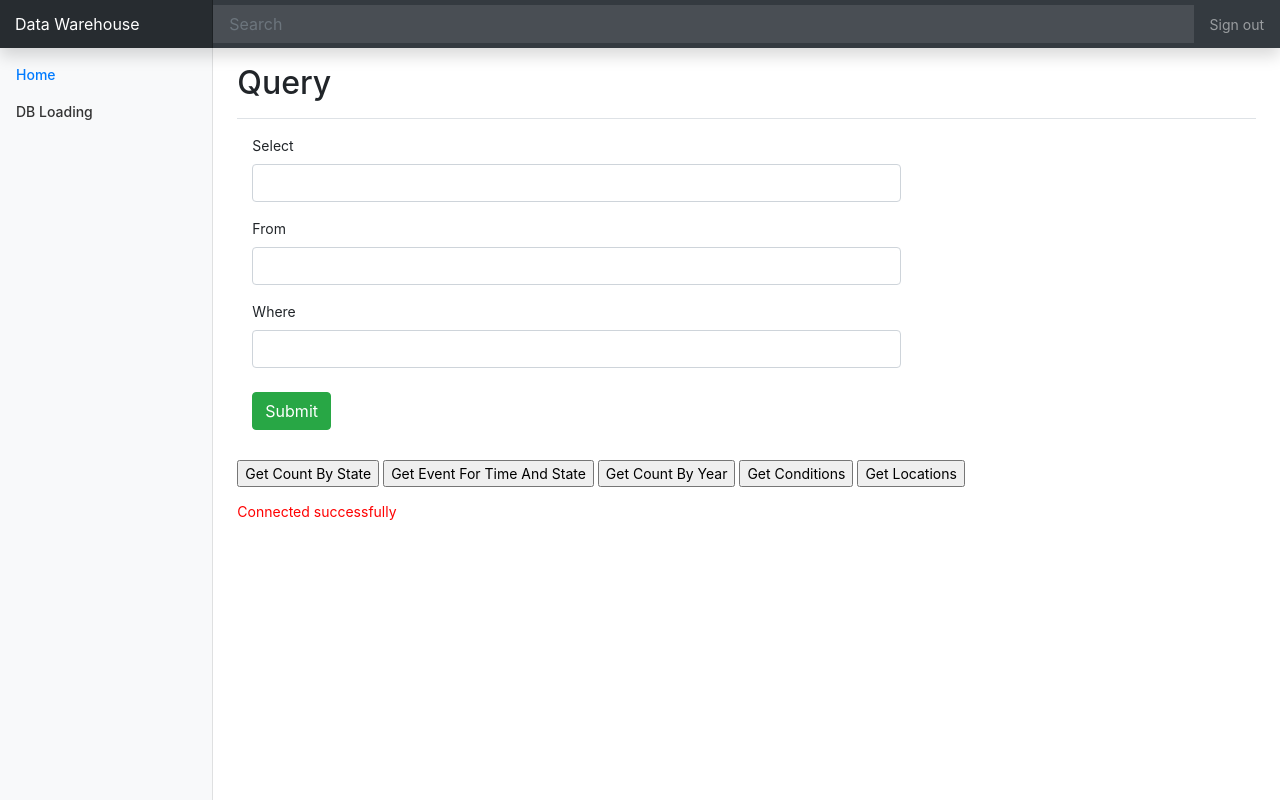
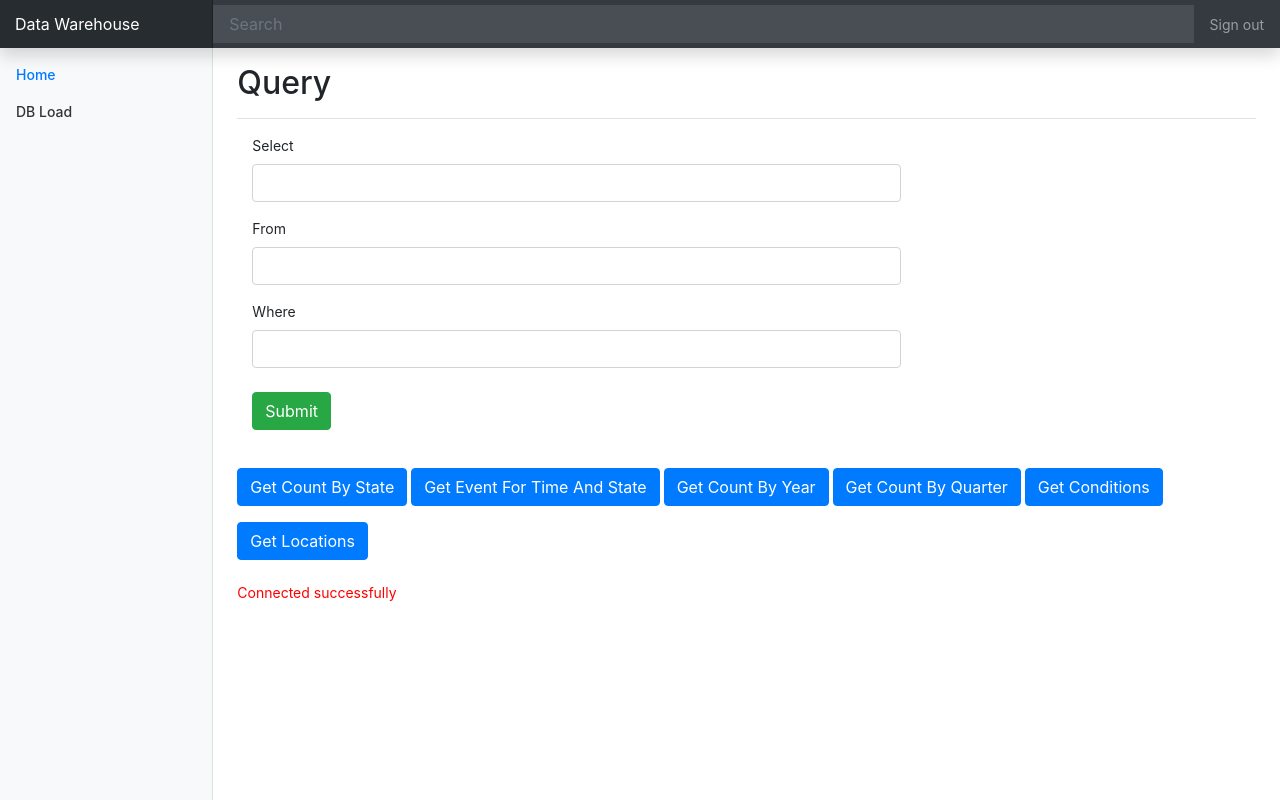
Before and after one commit to jareie/DatabaseICT4, a PHP site: page /Server/index.php in a window 1280 px wide. Run offline with PHP 8.4, Linux system fonts and the light colour scheme.

Commit message:
Added more functionality

```diff
--- a/Server/User_DB.php
+++ b/Server/User_DB.php
@@ -1,6 +1,6 @@
 <?php
 $db_host = 'localhost';
-$db_user = 'joel';
-$db_password = 'test';
+$db_user = 'user';
+$db_password = 'user';
 $db_database = 'measlesadb';
 ?>
--- a/Server/index.php
+++ b/Server/index.php
@@ -50,7 +50,7 @@
                         </li>
                         <li class="nav-item">
                             <a class="nav-link" href="adminload.php">
-                                <span data-feather="file">DB Loading</span>
+                                <span data-feather="file">DB Load</span>
                             </a>
                         </li>
                     </ul>
@@ -107,11 +107,12 @@
                 </div>
 
 <form name="queries" action="index.php" method="POST">
-	<input name="stateCount" type="submit" value="Get Count By State">
-	<input name="All" type="submit" value="Get Event For Time And State">
-	<input name="Year" type="submit" value="Get Count By Year">
-	<input name ="Conditions" type="submit" value="Get Conditions">
-	<input name ="Locations" type="submit" value="Get Locations">
+	<button name="stateCount" type="submit" class="btn btn-primary my-2">Get Count By State</button>
+	<button name="All" type="submit" class="btn btn-primary my-2">Get Event For Time And State</button>
+	<button name="Year" type="submit" class="btn btn-primary my-2">Get Count By Year</button>
+	<button name="Quarter" type="submit" class="btn btn-primary my-2">Get Count By Quarter</button>
+	<button name ="Conditions" type="submit" class="btn btn-primary my-2">Get Conditions</button>
+	<button name ="Locations" type="submit" class="btn btn-primary my-2">Get Locations</button>
 </form>
 
 <?php
@@ -235,7 +236,7 @@ if(isset($_POST['Quarter'])){
 }
 
 if(isset($_POST['Year'])){
-	$sql = "SELECT PeriodStartYear, COUNT(count)
+	$sql = "SELECT PeriodStartYear, SUM(count)
 	FROM fact,timedim WHERE timedim.TimeId = fact.TimeId
 	GROUP BY PeriodStartYear
 	ORDER BY timedim.PeriodStartYear
```
Also changed, not shown: Server/adminload.php (+0 -10 lines).
